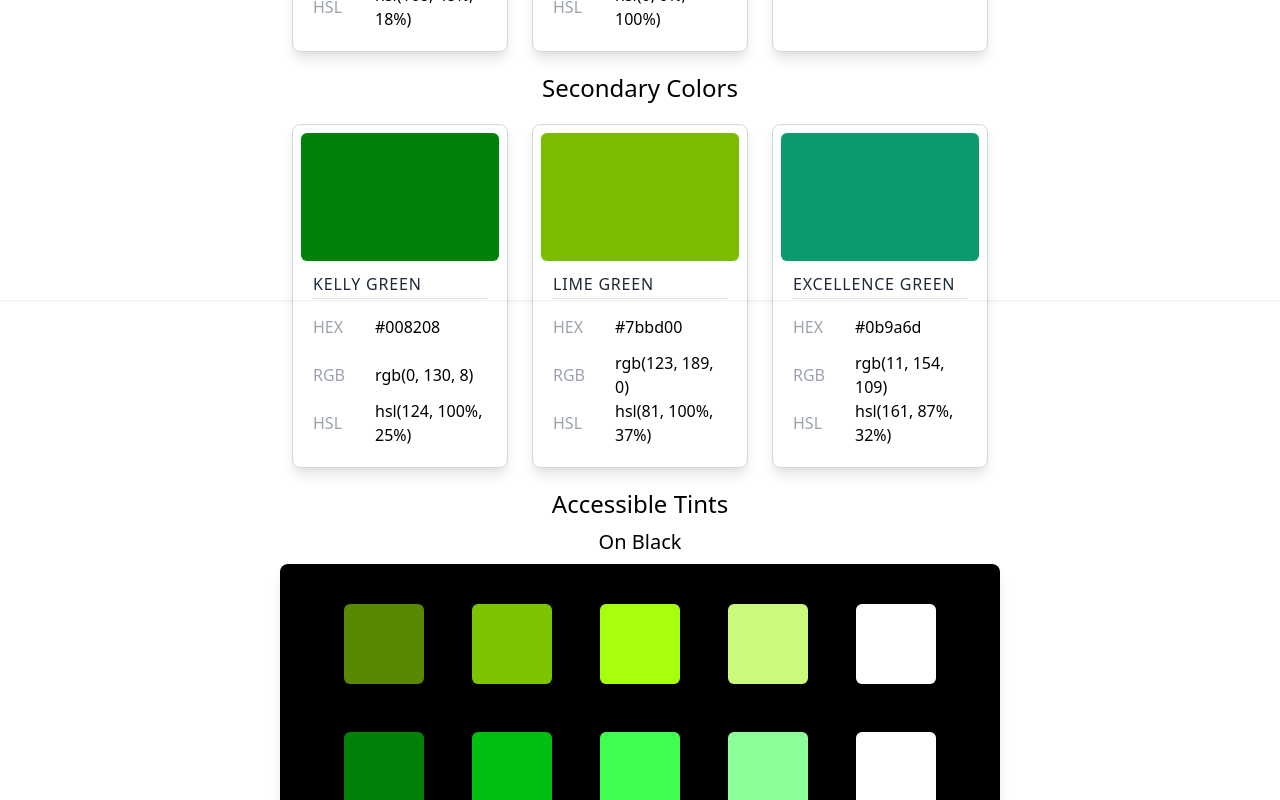
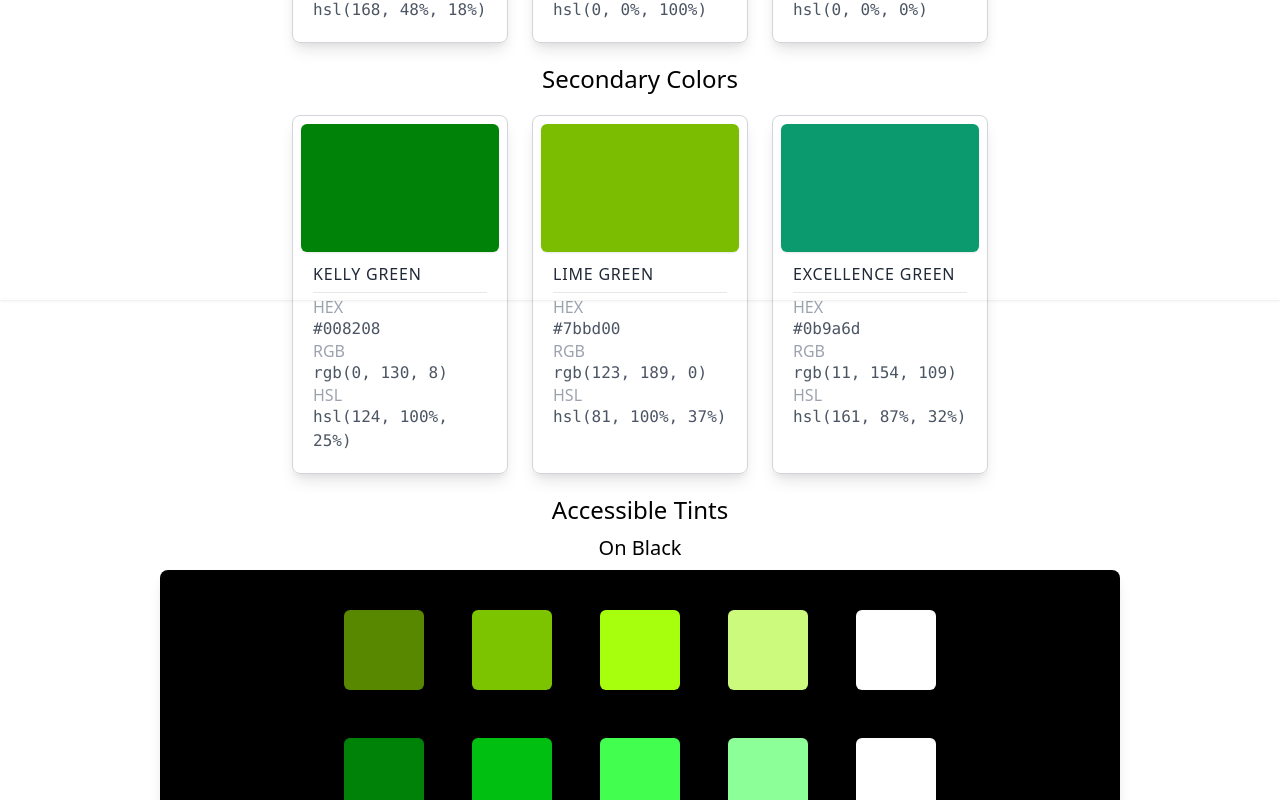
Before and after one commit to owebboy/msu-colors, a Next.js app: page / in a window 1280 px wide. Shown: the part 500-1300 px from the top of the page. Built offline with nearby package versions, Linux system fonts and the light colour scheme.

Commit message:
more accessibility things

```diff
--- a/components/Color.js
+++ b/components/Color.js
@@ -1,7 +1,8 @@
 import { colord } from "colord";
-import { Fragment } from "react";
+import { Fragment, useState } from "react";
 import getColorProps from "../lib/getColorProps";
 import { useAppContext } from "./Context";
+import { ColorSpot } from "./Variant";
 
 export default function Color({ color, name }) {
   let borderColor = "transparent";
@@ -16,38 +17,24 @@ export default function Color({ color, name }) {
   delete colorAttributesFmt.fgColor;
   delete colorAttributesFmt.color;
   delete colorAttributesFmt.minified;
-  const [sharedState, setSharedState] = useAppContext();
 
   return (
     <div className="m-3 border border-gray-300 rounded-lg shadow-lg p-2">
-      <button
-        tabIndex="0"
-        aria-checked="false"
-        role="radio"
-        style={{
-          backgroundColor: color,
-          border: `1px solid ${borderColor}`,
-        }}
-        className="focus:outline-none focus-within:ring ring-offset-2 focus-within:ring-black focus-within:ring-opacity-50 w-full h-32 shadow-sm rounded-md cursor-pointer select-none transition-all hover:drop-shadow-lg"
-        onClick={(e) => {
-          sharedState.hash === colorAttributes.hash
-            ? setSharedState({})
-            : setSharedState(colorAttributes);
-        }}
-      ></button>
+
+      <ColorSpot color={color} tint='na' vari='featured' name={name} featured={true} />
 
       <div className="p-3">
-        <h3 className="uppercase leading-3 tracking-wider text-gray-800 border-b pb-2 mb-1">
+        <h3 className="uppercase leading-tight tracking-wider text-gray-800 border-b pb-2 mb-1">
           {name}
         </h3>
-        <div className=" grid grid-cols-3 justify-center items-center grid-rows-3 gap-x-3 md:grid-cols-1 xl:grid-cols-3">
+        <div>
           {Object.entries(colorAttributesFmt).map(([key, value], idx) => (
-            <Fragment key={idx}>
-              <h4 className="uppercase text-gray-400">{key}</h4>
-              <div className="col-span-2 color lowercase 2xl:text-lg">
+            <div key={idx}>
+              <h4 className="uppercase text-gray-400 leading-tight">{key}</h4>
+              <div className="col-span-2 color lowercase 2xl:text-lg font-mono whitespace-pre-line text-gray-600">
                 {value}
               </div>
-            </Fragment>
+            </div>
           ))}
         </div>
       </div>
--- a/components/Variant.js
+++ b/components/Variant.js
@@ -1,7 +1,7 @@
-import { useState } from "react";
+import { useEffect, useState } from "react";
 import getColorProps from "../lib/getColorProps";
 import { useAppContext } from "./Context";
-import cn from 'classnames'
+import cn from "classnames";
 
 export function Variant({ colors, tint, vari }) {
   return (
@@ -13,29 +13,51 @@ export function Variant({ colors, tint, vari }) {
   );
 }
 
-function ColorSpot({ color, tint, vari }) {
+export function ColorSpot({ color, tint, vari, name=null, featured=false }) {
   const [toggle, setToggle] = useState(false);
+  const [selected, setSelected] = useState(false);
+  const [mouse, setMouse] = useState(false);
   const [sharedState, setSharedState] = useAppContext();
-  const colorProps = getColorProps(color, null, tint, vari);
+  const colorProps = getColorProps(color, name, tint, vari);
+
+  useEffect((e) => {
+    setSelected(sharedState.hash == colorProps.hash)
+  }, [sharedState.hash, colorProps.hash])
+
   return (
     <button
-    tabIndex="0"
-        aria-checked="false"
-        role="radio"
+      tabIndex="0"
+      aria-checked="false"
+      role="radio"
       style={{
         backgroundColor: color,
         color: colorProps.fgColor,
       }}
-      className={cn(tint == 'white' ? "focus:outline-black" : "focus:outline-white", "w-12 h-12 m-2 text-xs md:w-20 md:h-20 md:m-6 rounded-md drop-shadow-sm border-2 border-transparent flex items-center justify-center transition-all hover:drop-shadow-2xl select-none cursor-pointer")}
+      className={cn(
+        selected && featured ? cn('ring ring-black') : '',
+        selected && !featured ? cn((tint == "white" ? "ring-black" : "ring-white"), tint=='spartanGreen'?'ring-offset-green-spartan':tint=='white'?'ring-offset-white':'ring-offset-black', 'ring ring-offset-4'):"",
+        featured?'w-full h-32 shadow-sm':"w-12 h-12 md:w-20 md:h-20 md:m-6 m-2",
+        featured && color=='#FFFFFF'?'border border-gray-400':"",
+        "focus:outline-none  text-xs  rounded-md drop-shadow-sm border-transparent flex items-center justify-center transition-all hover:drop-shadow-lg select-none cursor-pointer"
+      )}
       onMouseLeave={(e) => setToggle(false)}
       onMouseEnter={(e) => setToggle(true)}
-      onClick={(e) =>
-        sharedState.hash === colorProps.hash
-          ? setSharedState({})
-          : setSharedState(colorProps)
-      }
+      onMouseDown={(e) => setMouse(true)}
+      onFocus={(e) => {
+        if (!mouse) {
+          setSharedState(colorProps);
+        }
+        setMouse(false);
+      }}
+      onClick={(e) => {
+        if (selected) {
+          setSharedState({});
+        } else {
+          setSharedState(colorProps);
+        }
+      }}
     >
-      {toggle && color}
+      {!featured && toggle && color}
     </button>
   );
 }
--- a/lib/getColorProps.js
+++ b/lib/getColorProps.js
@@ -12,12 +12,13 @@ export default function getColorProps(
   tint = null,
   vari = null
 ) {
+  let rgb = colord(color).toRgb()
   return {
     color: name
       ? name
       : colord(color).toName()
       ? colord(color).toName()
-      : `~${colord(color).toName({ closest: true })}`,
+      : `R:${rgb.r.toString().padStart(3, '0')} G:${rgb.g.toString().padStart(3, '0')} B:${rgb.b.toString().padStart(3, '0')}`,
     hex: color,
     rgb: colord(color).toRgbString(),
     hsl: colord(color).toHslString(),
--- a/pages/index.js
+++ b/pages/index.js
@@ -13,22 +13,25 @@ export default function Home() {
     <main>
       <Head>
         <title>MSU Colors</title>
-        <meta name="description" content="MSU Colors provided by brand.msu.edu." />
+        <meta
+          name="description"
+          content="MSU Colors provided by brand.msu.edu."
+        />
         <link rel="icon" href="/favicon.ico" sizes="any" />
         <link rel="icon" href="/icon.svg" type="image/svg+xml" />
         <link rel="apple-touch-icon" href="/apple-touch-icon.png" />
         <link rel="manifest" href="/manifest.webmanifest" />
       </Head>
-      <div className="container mx-auto mb-48" role="radiogroup">
+      <div className="container mx-auto" role="radiogroup">
         <header className="flex flex-col items-start justify-center my-10 w-max mx-auto">
           <h1 className="text-5xl font-semibold">MSU Colors</h1>
           <hr
             style={{ borderColor: "#0B9A6D" }}
-            className="w-12  border-t-8 mt-5"
+            className="w-12 border-t-8 mt-5"
           />
         </header>
 
-        <div className="mx-auto lg:w-3/4">
+        <div className="mx-auto w-full xl:w-3/4 lg:w-6/7">
           <h2 className="text-2xl text-center mb-2">Primary Colors</h2>
           <div className="grid md:grid-cols-3 lg:w-3/4 mx-auto">
             {colors.primaryColors.map((c, i) => (
@@ -42,7 +45,11 @@ export default function Home() {
               <Color key={i} color={c.color} name={c.name} />
             ))}
           </div>
+        </div>
+      </div>
+      <div className="md:container mx-auto">
 
+      <div>
         <h2 className="text-2xl text-center my-2">Accessible Tints</h2>
 
         <h3 className="text-xl text-center mb-2">On Black</h3>
@@ -63,16 +70,17 @@ export default function Home() {
         </div>
 
         <h3 className="text-xl text-center my-2">On White</h3>
-          <div className="accessible-background border-t border-b">
+        <div className="accessible-background border-t border-b border-gray-300 md:border-2">
           {colors.tints.white.map((v, i) => (
             <Variant key={i} tint="white" vari={i} colors={v} />
           ))}
         </div>
       </div>
-        <div className="text-center py-10">
+      </div>
+
+      <div className="text-center py-10 mb-28">
         Created by <a href="//oliverpope.com">Oliver Pope</a> for{" "}
         <a href="//msu.edu">MSU. 💚 </a>
-        </div>
       </div>
 
       <footer
@@ -97,7 +105,7 @@ export default function Home() {
           <div className="text-center">
             <div
               className="text-3xl font-light cursor-pointer"
-              onClick={() => {
+              onClick={(e) => {
                 navigator.clipboard.writeText(sharedState.hex);
                 setCopied(true);
                 setTimeout(() => setCopied(false), 1000);
--- a/tailwind.config.js
+++ b/tailwind.config.js
@@ -3,7 +3,17 @@ module.exports = {
   purge: ["./pages/**/*.{js,ts,jsx,tsx}", "./components/**/*.{js,ts,jsx,tsx}"],
   darkMode: false, // or 'media' or 'class'
   theme: {
-    extend: {},
+    extend: {
+      colors: {
+        green: {
+          spartan:'#18443b',
+          green:'#008208',
+          lime:'#7bbd00',
+          excellence:'#0b9a6d'
+        }
+      }
+
+    },
   },
   variants: {
     extend: {},
```
Lines whose indentation alone changed are shown as unchanged.
